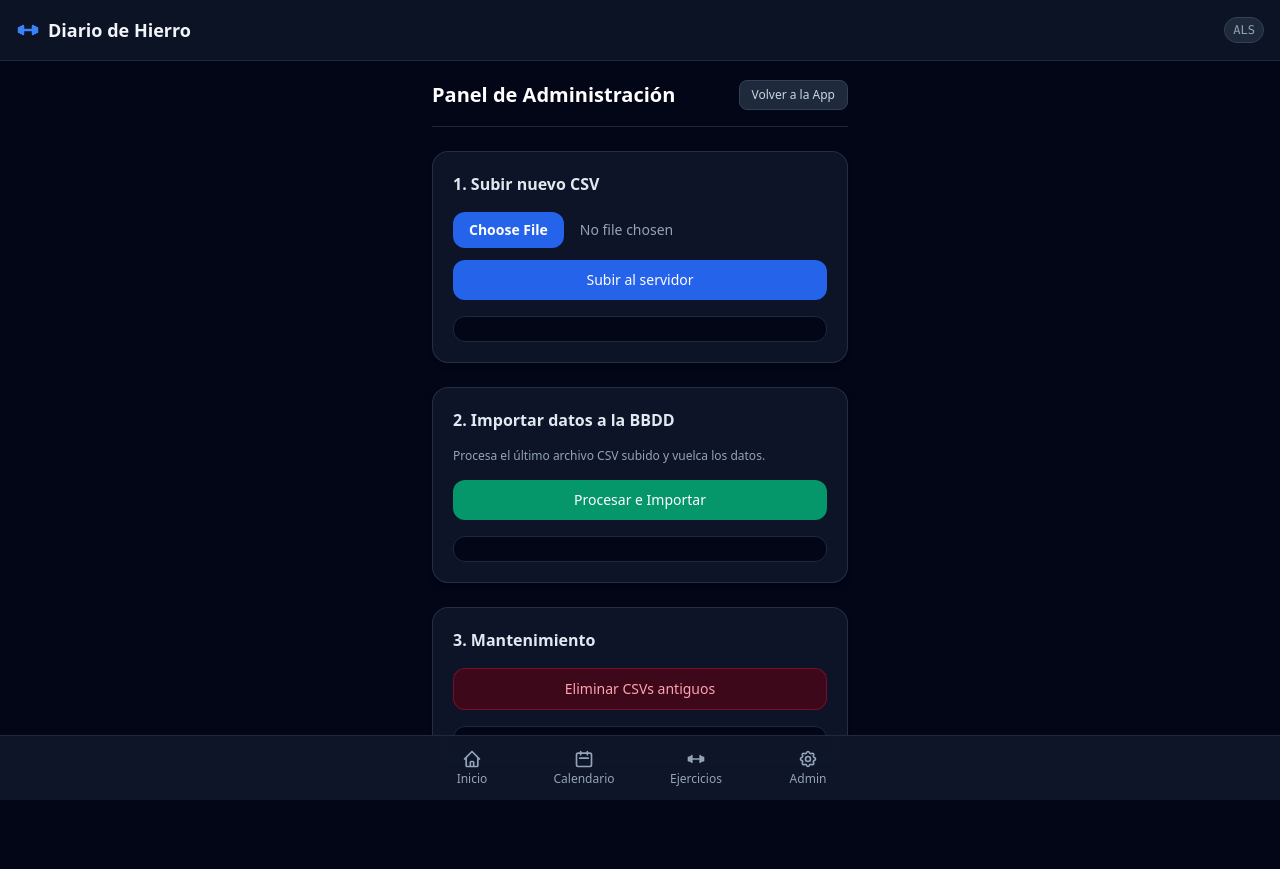
After one commit to ALSREPO/web_fit, a FastAPI app: template app/templates/admin.html in a window 1280 px wide. The commit adds this page. Run offline with FastAPI, Linux system fonts and the light colour scheme; the template is opened without the code that fills it, so the values that code supplies are empty; some libraries are stand-ins or nearby versions.

Commit message:
feat: 1.1.0, Administración: panel para subir ficheros csv, acceso mediante usuario y contraseña

```diff
--- a/app/config.py
+++ b/app/config.py
@@ -19,3 +19,7 @@ UPLOAD_DIR = ROOT_DIR / "data" / "uploads" # común a todos los entornos
 # Asegurar que la carpeta de datos del entorno actual exista físicamente
 DATA_DIR.mkdir(parents=True, exist_ok=True)
 UPLOAD_DIR.mkdir(parents=True, exist_ok=True)
+
+# Leer las variables de .env
+ADMIN_USER = os.getenv("ADMIN_USER", "ALS")
+ADMIN_PASSWORD = os.getenv("ADMIN_PASSWORD", "ALS")
--- a/app/main.py
+++ b/app/main.py
@@ -2,7 +2,7 @@
 from contextlib import asynccontextmanager
 from datetime import date
 from pathlib import Path
-from fastapi import FastAPI, Request, status
+from fastapi import FastAPI, Request, status, Depends
 from fastapi.responses import RedirectResponse, HTMLResponse, FileResponse, JSONResponse, Response
 from fastapi.staticfiles import StaticFiles
 from fastapi.templating import Jinja2Templates
@@ -11,6 +11,7 @@ from app.database import init_db
 from app.routers import fitnotes, dashboard, ejercicios
 from app.services.day_detail_service import DayDetailService
 from app.config import ENTORNO
+from app.core.security import verify_admin
 
 @asynccontextmanager
 async def lifespan(app: FastAPI):
@@ -25,7 +26,7 @@ BASE_DIR = Path(__file__).resolve().parent
 # Inicializamos la aplicación FastAPI
 app = FastAPI(
     title="Diario De Hierro",
-    version="1.0.3",
+    version="1.1.0",
     description="Análisis de entrenamientos",
     lifespan=lifespan
 )
@@ -188,6 +189,11 @@ async def sesion_detail_view(request: Request, fecha: date):
         "entorno": ENTORNO.upper()
     })
 
+@app.get("/admin", response_class=HTMLResponse)
+async def admin_panel(request: Request, username: str = Depends(verify_admin)):
+    return templates.TemplateResponse(request, "admin.html", {"request": request, "entorno": ENTORNO.upper()})
+
+
 # Si entra en una ruta no definida, redirige a la raíz
 @app.exception_handler(status.HTTP_404_NOT_FOUND)
 async def custom_404_handler(request: Request, __):
--- /dev/null
+++ b/app/templates/admin.html
@@ -0,0 +1,39 @@
+<!-- app/templates/admin.html -->
+
+{% extends "base.html" %}
+
+{% block title %}Calendario - Diario de Hierro{% endblock %}
+
+{% block content %}
+    <main class="max-w-md mx-auto w-full space-y-6">
+        <div class="flex justify-between items-center border-b border-slate-800 pb-4">
+            <h1 class="text-xl font-bold text-white">Panel de Administración</h1>
+            <a href="/" class="text-xs bg-slate-800 text-slate-300 px-3 py-1.5 rounded-lg border border-slate-700">Volver a la App</a>
+        </div>
+
+        <!-- Tarjeta 1: Subir Fichero CSV -->
+        <section class="rounded-2xl border border-slate-700/60 bg-slate-900/90 p-5 space-y-4 shadow-md">
+            <h2 class="font-semibold text-slate-200">1. Subir nuevo CSV</h2>
+            <form hx-encoding="multipart/form-data" hx-post="/api/v1/fitnotes/upload-csv" hx-target="#upload-result" class="space-y-3">
+                <input type="file" name="file" accept=".csv" class="block w-full text-sm text-slate-400 file:mr-4 file:py-2 file:px-4 file:rounded-xl file:border-0 file:text-sm file:font-semibold file:bg-blue-600 file:text-white hover:file:bg-blue-500 cursor-pointer"/>
+                <button type="submit" class="w-full bg-blue-600 hover:bg-blue-500 text-white font-medium py-2.5 rounded-xl transition-colors text-sm">Subir al servidor</button>
+            </form>
+            <div id="upload-result" class="text-xs font-mono text-slate-300 bg-slate-950 p-3 rounded-xl overflow-x-auto break-all border border-slate-800"></div>
+        </section>
+
+        <!-- Tarjeta 2: Procesar e Importar -->
+        <section class="rounded-2xl border border-slate-700/60 bg-slate-900/90 p-5 space-y-4 shadow-md">
+            <h2 class="font-semibold text-slate-200">2. Importar datos a la BBDD</h2>
+            <p class="text-xs text-slate-400">Procesa el último archivo CSV subido y vuelca los datos.</p>
+            <button hx-post="/api/v1/fitnotes/import-data" hx-target="#import-result" class="w-full bg-emerald-600 hover:bg-emerald-500 text-white font-medium py-2.5 rounded-xl transition-colors text-sm">Procesar e Importar</button>
+            <div id="import-result" class="text-xs font-mono text-slate-300 bg-slate-950 p-3 rounded-xl overflow-x-auto break-all border border-slate-800"></div>
+        </section>
+
+        <!-- Tarjeta 3: Limpieza -->
+        <section class="rounded-2xl border border-slate-700/60 bg-slate-900/90 p-5 space-y-4 shadow-md">
+            <h2 class="font-semibold text-slate-200">3. Mantenimiento</h2>
+            <button hx-delete="/api/v1/fitnotes/clean-old-csvs" hx-target="#clean-result" class="w-full bg-rose-950/80 hover:bg-rose-900 text-rose-300 border border-rose-800/60 font-medium py-2.5 rounded-xl transition-colors text-sm">Eliminar CSVs antiguos</button>
+            <div id="clean-result" class="text-xs font-mono text-slate-300 bg-slate-950 p-3 rounded-xl overflow-x-auto break-all border border-slate-800"></div>
+        </section>
+    </main>
+{% endblock %}
--- a/app/templates/base.html
+++ b/app/templates/base.html
@@ -77,6 +77,15 @@
                 </svg>
                 <span>Ejercicios</span>
             </a>
+
+            <!-- Admin -->
+            <a href="/admin" class="flex flex-col items-center justify-center w-full h-full text-xs transition-colors {% if request.url.path.startswith('/admin') %}text-blue-500 font-semibold{% else %}text-slate-400 hover:text-slate-200{% endif %}">
+                <svg class="h-5 w-5 mb-0.5" fill="none" stroke="currentColor" viewBox="0 0 24 24">
+                    <path stroke-linecap="round" stroke-linejoin="round" stroke-width="2" d="M10.325 4.317c.426-1.756 2.924-1.756 3.35 0a1.724 1.724 0 002.573 1.066c1.543-.94 3.31.826 2.37 2.37a1.724 1.724 0 001.065 2.572c1.756.426 1.756 2.924 0 3.35a1.724 1.724 0 00-1.066 2.573c.94 1.543-.826 3.31-2.37 2.37a1.724 1.724 0 00-2.572 1.065c-.426 1.756-2.924 1.756-3.35 0a1.724 1.724 0 00-2.573-1.066c-1.543.94-3.31-.826-2.37-2.37a1.724 1.724 0 00-1.065-2.572c-1.756-.426-1.756-2.924 0-3.35a1.724 1.724 0 001.066-2.573c-.94-1.543.826-3.31 2.37-2.37.996.608 2.296.07 2.572-1.065z"/>
+                    <path stroke-linecap="round" stroke-linejoin="round" stroke-width="2" d="M15 12a3 3 0 11-6 0 3 3 0 016 0z"/>
+                </svg>
+                <span>Admin</span>
+            </a>
         </div>
     </nav>
 
```
Also changed, not shown: app/core/security.py (added, +21 -0 lines), 1 other file.
